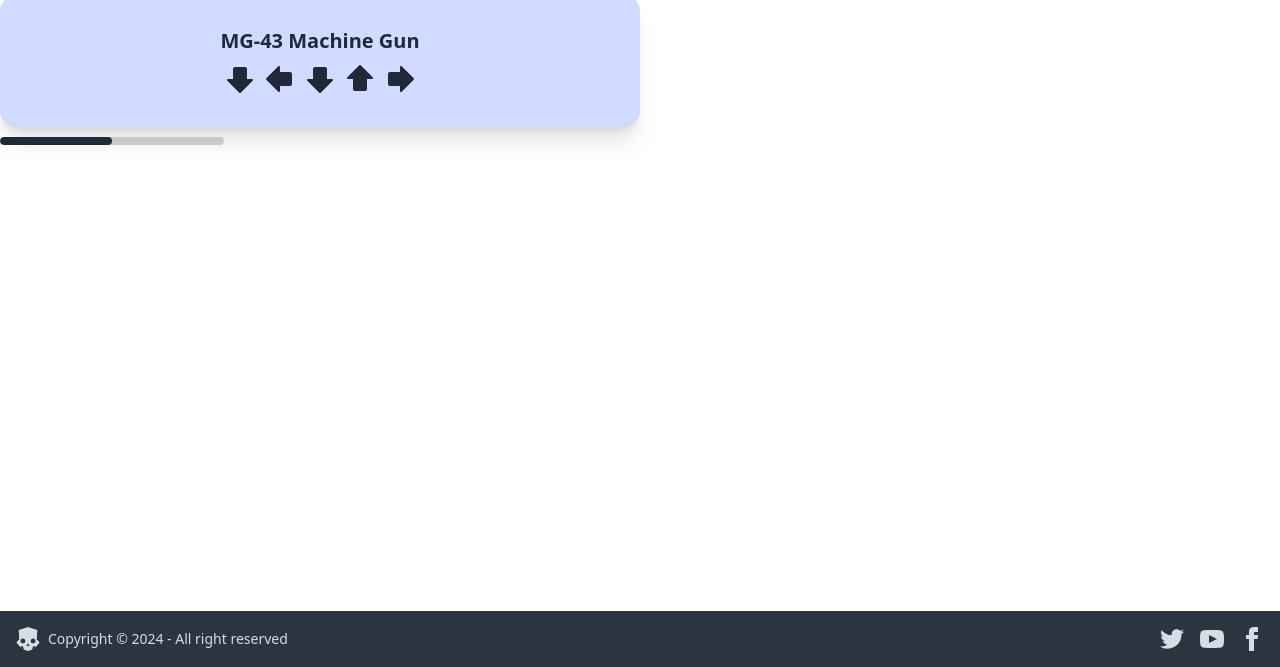
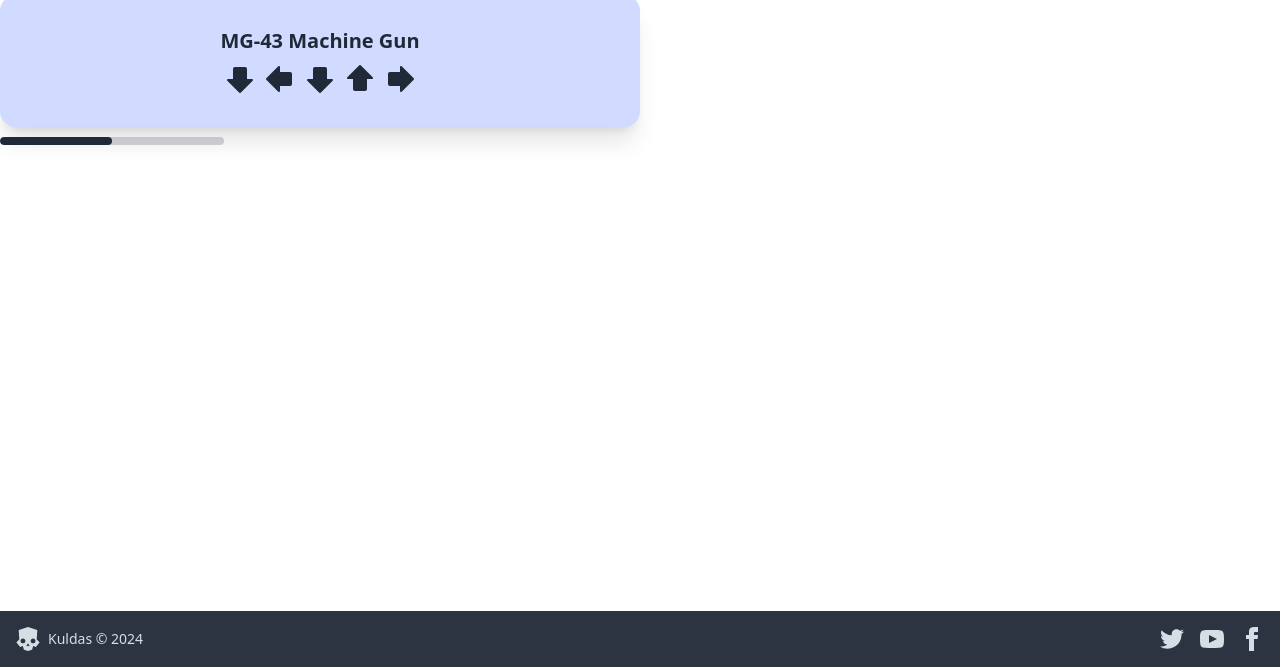
Before and after one commit to Kuldas/helldivers-app, a website built with Vite: page index.html in a window 1280 px wide. Shown: the part 133-800 px from the top of the page. Built offline with nearby package versions, Linux system fonts and the light colour scheme.

Commit message:
author in footer

```diff
--- a/index.html
+++ b/index.html
@@ -52,7 +52,7 @@
     </main>
 <footer class="footer items-center p-4 bg-neutral text-neutral-content">
   <aside class="items-center grid-flow-col">
-    <svg xmlns="http://www.w3.org/2000/svg" viewBox="0 0 250 258.965" width="250" height="258.965" class="fill-current w-6 h-6"><path d="m124.998 0 98.824 32.909a2.685 2.685 0 0 1 1.832 2.73l-6.524 96.514a2.685 2.685 0 0 0 0.765 2.065l29.331 29.825a2.686 2.686 0 0 1 0.146 3.606l-39.454 47.217a2.685 2.685 0 0 1 -3.075 0.765l-23.235 -9.474a2.685 2.685 0 0 0 -2.174 0.065 2.685 2.685 0 0 0 -1.413 1.654l-10.883 36.397a2.685 2.685 0 0 1 -1.784 1.798l-41.565 12.774a2.694 2.694 0 0 1 -1.578 0l-41.565 -12.774a2.685 2.685 0 0 1 -1.784 -1.798l-10.883 -36.398a2.685 2.685 0 0 0 -1.413 -1.654 2.685 2.685 0 0 0 -2.174 -0.064l-23.235 9.474a2.685 2.685 0 0 1 -3.076 -0.765L0.625 167.649a2.686 2.686 0 0 1 0.146 -3.606l29.331 -29.825a2.685 2.685 0 0 0 0.765 -2.065L24.343 35.638a2.685 2.685 0 0 1 1.832 -2.73zm-1.143 178.731 -14.833 21.671a2.011 2.011 0 0 0 0.421 2.72l5.465 4.271a2.011 2.011 0 0 0 2.721 -0.225l6.676 -7.282a0.94 0.94 0 0 1 1.386 0l6.676 7.282a2.011 2.011 0 0 0 2.721 0.225l5.465 -4.271a2.011 2.011 0 0 0 0.421 -2.72l-14.833 -21.671a1.384 1.384 0 0 0 -2.286 0M179.671 124.434c-14.401 0 -26.092 11.691 -26.092 26.093s11.691 26.093 26.092 26.093c14.401 0 26.093 -11.692 26.093 -26.093s-11.691 -26.093 -26.093 -26.093m-109.346 0c-14.401 0 -26.093 11.691 -26.093 26.093s11.692 26.093 26.093 26.093 26.093 -11.692 26.093 -26.093 -11.691 -26.093 -26.093 -26.093"/></svg>    <p>Copyright © 2024 - All right reserved</p>
+    <svg xmlns="http://www.w3.org/2000/svg" viewBox="0 0 250 258.965" width="250" height="258.965" class="fill-current w-6 h-6"><path d="m124.998 0 98.824 32.909a2.685 2.685 0 0 1 1.832 2.73l-6.524 96.514a2.685 2.685 0 0 0 0.765 2.065l29.331 29.825a2.686 2.686 0 0 1 0.146 3.606l-39.454 47.217a2.685 2.685 0 0 1 -3.075 0.765l-23.235 -9.474a2.685 2.685 0 0 0 -2.174 0.065 2.685 2.685 0 0 0 -1.413 1.654l-10.883 36.397a2.685 2.685 0 0 1 -1.784 1.798l-41.565 12.774a2.694 2.694 0 0 1 -1.578 0l-41.565 -12.774a2.685 2.685 0 0 1 -1.784 -1.798l-10.883 -36.398a2.685 2.685 0 0 0 -1.413 -1.654 2.685 2.685 0 0 0 -2.174 -0.064l-23.235 9.474a2.685 2.685 0 0 1 -3.076 -0.765L0.625 167.649a2.686 2.686 0 0 1 0.146 -3.606l29.331 -29.825a2.685 2.685 0 0 0 0.765 -2.065L24.343 35.638a2.685 2.685 0 0 1 1.832 -2.73zm-1.143 178.731 -14.833 21.671a2.011 2.011 0 0 0 0.421 2.72l5.465 4.271a2.011 2.011 0 0 0 2.721 -0.225l6.676 -7.282a0.94 0.94 0 0 1 1.386 0l6.676 7.282a2.011 2.011 0 0 0 2.721 0.225l5.465 -4.271a2.011 2.011 0 0 0 0.421 -2.72l-14.833 -21.671a1.384 1.384 0 0 0 -2.286 0M179.671 124.434c-14.401 0 -26.092 11.691 -26.092 26.093s11.691 26.093 26.092 26.093c14.401 0 26.093 -11.692 26.093 -26.093s-11.691 -26.093 -26.093 -26.093m-109.346 0c-14.401 0 -26.093 11.691 -26.093 26.093s11.692 26.093 26.093 26.093 26.093 -11.692 26.093 -26.093 -11.691 -26.093 -26.093 -26.093"/></svg><p>Kuldas © 2024</p>
   </aside>
   <nav class="grid-flow-col gap-4 md:place-self-center md:justify-self-end">
     <a><svg xmlns="http://www.w3.org/2000/svg" width="24" height="24" viewBox="0 0 24 24" class="fill-current"><path d="M24 4.557c-.883.392-1.832.656-2.828.775 1.017-.609 1.798-1.574 2.165-2.724-.951.564-2.005.974-3.127 1.195-.897-.957-2.178-1.555-3.594-1.555-3.179 0-5.515 2.966-4.797 6.045-4.091-.205-7.719-2.165-10.148-5.144-1.29 2.213-.669 5.108 1.523 6.574-.806-.026-1.566-.247-2.229-.616-.054 2.281 1.581 4.415 3.949 4.89-.693.188-1.452.232-2.224.084.626 1.956 2.444 3.379 4.6 3.419-2.07 1.623-4.678 2.348-7.29 2.04 2.179 1.397 4.768 2.212 7.548 2.212 9.142 0 14.307-7.721 13.995-14.646.962-.695 1.797-1.562 2.457-2.549z"></path></svg>
```
